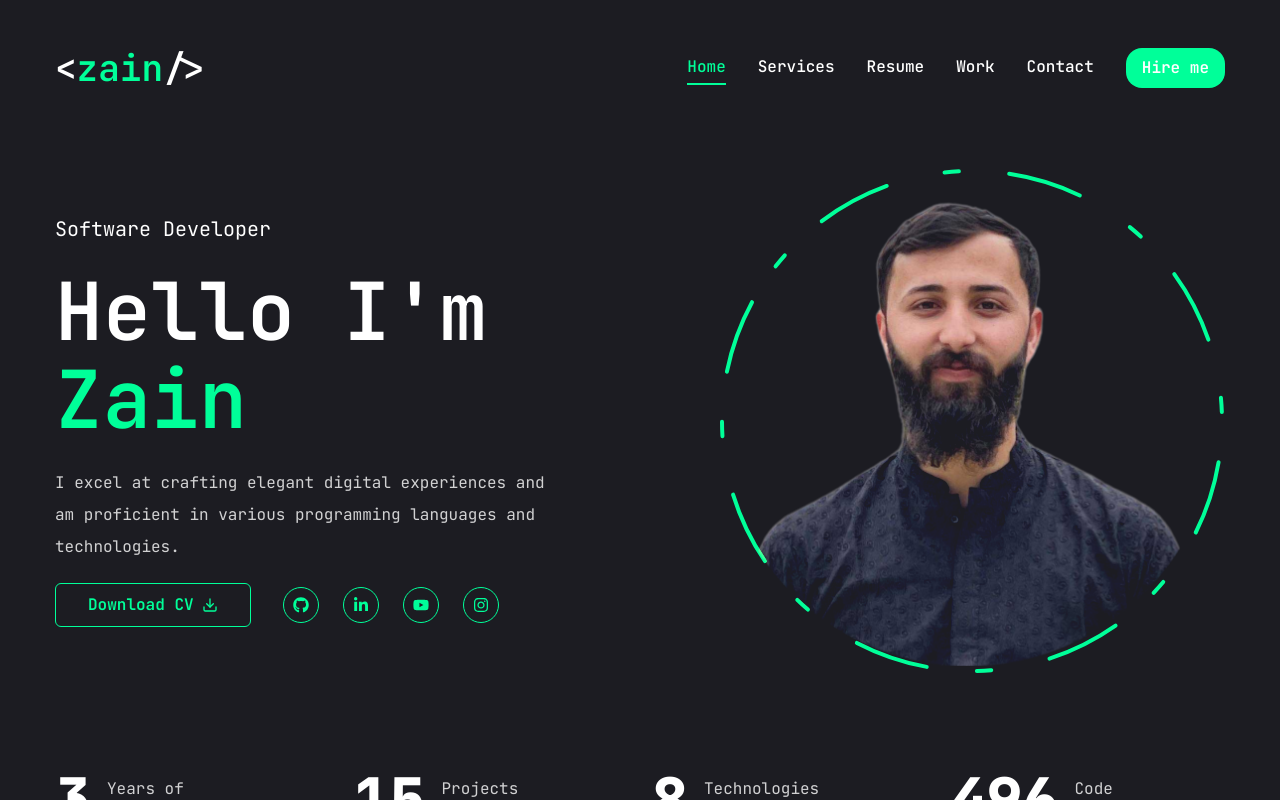
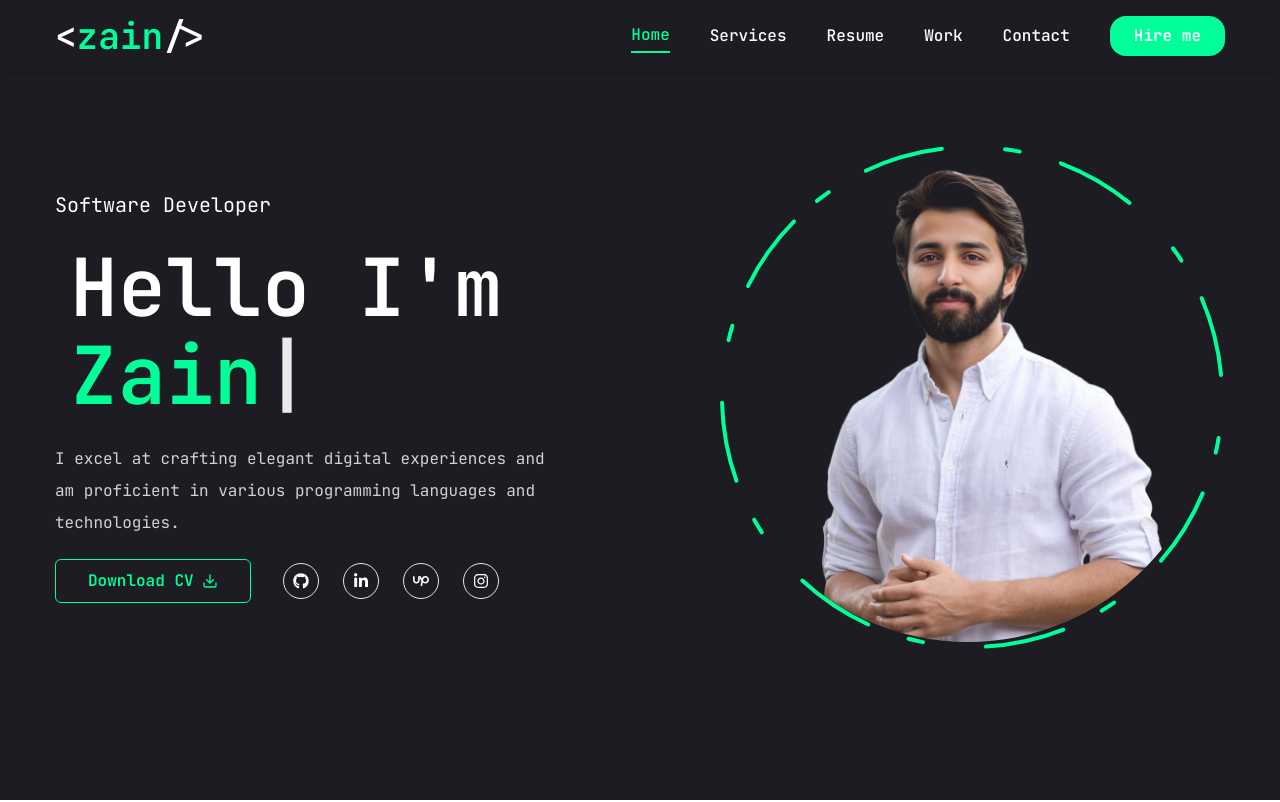
Before and after one commit to code-with-zain-hunzai/Portfolio-Next, a Next.js app: page / in a window 1280 px wide. Shown: the top 802 px of the page. Built offline with nearby package versions, Linux system fonts and the light colour scheme.

Commit message:
few changes in code

```diff
--- a/app/page.jsx
+++ b/app/page.jsx
@@ -1,50 +1,87 @@
-import Photo from '@/components/Photo';
-import Social from '@/components/Social';
-import Stats from '@/components/Stats';
-import { Button } from '@/components/ui/button';
-import React from 'react';
+import React from "react";
+import Photo from "@/components/Photo";
+import Social from "@/components/Social";
+import Stats from "@/components/Stats";
+import Services from "./components/services";
+import Resume from "./components/resume";
+import Work from "./components/work";
+import Contact from "./components/contact";
+import Typewriter from "@/components/ui/typewriter";
+import { Button } from "@/components/ui/button";
 import { FiDownload } from "react-icons/fi";
 
 const Home = () => {
   return (
-    <section className='w-full'>
+    <section className="w-full space-y-28 z-10 pt-28">
       <div className="container mx-auto h-full">
-        <div className="flex flex-col xl:flex-row items-center justify-center xl:pt-8 xl:pb-24">
-          {/* text */}
-          <div className='text-center xl:text-left order-2 xl:order-none'>
-            <span className='text-xl '>Software Developer</span>
-            <h1 className='h1 mb-6 mt-5'>Hello I'm <span className='text-accent-DEAFULT'>Zain</span>
-            </h1>
-            <p className='max-w-[500px] mx-auto xl:mx-0 text-white/80'>I excel at crafting elegant digital experiences and am proficient in various programming languages and technologies.</p>
-            <div className='flex flex-col xl:flex-row items-center gap-8'>
+        <HeaderSection />
+      </div>
+      <Stats />
+      <section id="services">
+        <Services />
+      </section>
+      <section id="resume">
+        <Resume />
+      </section>
+      <section id="work">
+        <Work />
+      </section>
+      <section id="contact">
+        <Contact />
+      </section>
+    </section>
+  );
+};
+
+const HeaderSection = () => (
+  <div className="flex flex-col xl:flex-row items-center justify-between xl:pt-8 xl:pb-10">
+    <TextSection />
+    <ImageSection />
+  </div>
+);
+
+const TextSection = () => (
+  <div className="text-center xl:text-left order-2 xl:order-none">
+    <span className="text-xl">Software Developer</span>
+    <Typewriter />
+    <p className="max-w-[500px] mx-auto xl:mx-0 text-white/80">
+      I excel at crafting elegant digital experiences and am proficient in
+      various programming languages and technologies.
+    </p>
+    <div className="flex flex-col xl:flex-row items-center gap-8">
+      <DownloadButton />
+      <SocialLinks />
+    </div>
+  </div>
+);
+
+const ImageSection = () => (
+  <div className="order-1 xl:order-none xl:mb-0">
+    <Photo />
+  </div>
+);
+
+const DownloadButton = () => (
   <a
     href="/assets/zain.pdf"
     download="Zain_Resume.pdf"
+    aria-label="Download my CV"
     className="uppercase items-center gap-2 mt-5"
   >
-                <Button
-                  variant="outline"
-                  size="lg"
-                  className="flex items-center gap-2"
-                >
+    <Button variant="outline" size="lg" className="flex items-center gap-2">
       <span>Download CV</span>
       <FiDownload />
     </Button>
   </a>
+);
 
+const SocialLinks = () => (
   <div className="mb-8 xl:mb-0">
-                <Social containerStyles="flex gap-6 mt-5" iconStyles="w-9 h-9 border border-accent-DEAFULT rounded-full flex justify-center items-center text-accent-DEAFULT text-base hover:bg-accent-DEAFULT hover:text-primary hover:transition-all duration-500" />
+    <Social
+      containerStyles="flex gap-6 mt-5"
+      iconStyles="w-9 h-9 border border-accent-DEFAULT rounded-full flex justify-center items-center text-accent-DEFAULT text-base hover:bg-accent-DEFAULT hover:text-[#00e187] hover:transition-all duration-500"
+    />
   </div>
-            </div>
-          </div>
-          {/* image */}
-          <div className="order-1 xl:order-none xl:mb-0">
-            <Photo />
-          </div>
-        </div>
-      </div>
-      <Stats />
-    </section>
 );
-};
+
 export default Home;
--- a/components/Header.jsx
+++ b/components/Header.jsx
@@ -1,34 +1,109 @@
-import Link from "next/link"
-import { Button } from "./ui/button"
-import Nav from "./Nav"
-import MobileNav from "./MobileNav"
+"use client";
+import { useEffect, useState } from "react";
+import { Button } from "./ui/button";
+import { FiMenu, FiX } from "react-icons/fi"; // Importing menu and close icons
 
 const Header = () => {
-    return (
-        <header className="py-8 xl:py-12 text-white">
-            <div className="container mx-auto flex justify-between items-center">
-                <Link href="/">
-                    <h1 className="text-4xl font-semibold">
-                        &lt;<span className="text-accent-DEAFULT">zain</span>/&gt;
-                    </h1>
-                </Link>
-                {/* desktop nav  & hire me button*/}
-                <div className="hidden xl:flex items-center gap-8">
-                    <Nav />
-                    <Link href="/contact">
-                        <Button >Hire me</Button>
-                    </Link>
-                </div>
+  const Links = [
+    { name: "home", path: "home" },
+    { name: "services", path: "services" },
+    { name: "resume", path: "resume" },
+    { name: "work", path: "work" },
+    { name: "contact", path: "contact" },
+  ];
 
-                {/* mobile nav */}
+  const [activeSection, setActiveSection] = useState("home");
+  const [menuOpen, setMenuOpen] = useState(false); // State to toggle menu visibility
 
-                <div className="xl:hidden">
-                    <MobileNav />
-                </div>
+  useEffect(() => {
+    const handleScroll = () => {
+      const scrollPosition = window.scrollY + 150;
+      let currentSection = "home";
 
-            </div>
-        </header>
-    )
-}
+      Links.forEach(({ path }) => {
+        const section = document.getElementById(path);
+        if (
+          section &&
+          section.offsetTop <= scrollPosition &&
+          section.offsetTop + section.offsetHeight > scrollPosition
+        ) {
+          currentSection = path;
+        }
+      });
 
-export default Header
+      setActiveSection(currentSection);
+    };
+
+    window.addEventListener("scroll", handleScroll);
+    return () => window.removeEventListener("scroll", handleScroll);
+  }, []);
+
+  return (
+    <nav className="fixed top-0 w-full bg-transparent backdrop-blur-md text-white py-4 shadow-md z-50">
+      <div className="container mx-auto flex justify-between items-center gap-8">
+        {/* Logo */}
+        <h1 className="text-2xl xl:text-4xl font-semibold">
+          &lt;
+          <span className="text-[#00ff99]">zain</span>
+          /&gt;
+        </h1>
+
+        {/* Desktop Navigation */}
+        <div className="hidden lg:flex items-center space-x-10">
+          {Links.map((link, index) => (
+            <a
+              key={index}
+              href={`#${link.path}`}
+              className={`capitalize font-medium transition-all duration-300 hover:text-[#00ff99] ${
+                activeSection === link.path
+                  ? "text-[#00ff99] border-b-2 border-[#00ff99]"
+                  : "text-white"
+              }`}
+            >
+              {link.name}
+            </a>
+          ))}
+
+          {/* Hire Me Button */}
+          <Button className="px-6 py-3 text-sm xl:text-base hidden lg:flex">
+            Hire me
+          </Button>
+        </div>
+
+        {/* Mobile Menu Toggle */}
+        <div className="lg:hidden">
+          <button
+            className="text-2xl focus:outline-none"
+            onClick={() => setMenuOpen((prev) => !prev)}
+          >
+            {menuOpen ? <FiX /> : <FiMenu />}
+          </button>
+        </div>
+      </div>
+
+      {/* Mobile Navigation */}
+      {menuOpen && (
+        <div className="fixed inset-0 bg-transparent backdrop-blur-md bg-opacity-90 flex flex-col items-center justify-center space-y-2 lg:hidden z-40 pt-48">
+          {Links.map((link, index) => (
+            <a
+              key={index}
+              href={`#${link.path}`}
+              className={`capitalize text-2xl font-medium transition-all duration-300 hover:text-[#00ff99] ${
+                activeSection === link.path
+                  ? "text-[#00ff99] border-b-2 border-[#00ff99]"
+                  : "text-white"
+              }`}
+              onClick={() => setMenuOpen(false)} // Close menu on link click
+            >
+              {link.name}
+            </a>
+          ))}
+
+          <Button className="px-6 py-3 text-lg">Hire me</Button>
+        </div>
+      )}
+    </nav>
+  );
+};
+
+export default Header;
--- a/components/MobileNav.jsx
+++ /dev/null
@@ -1,45 +0,0 @@
-"use client";
-
-import { Sheet, SheetContent, SheetTrigger } from "./ui/sheet";
-import { usePathname } from "next/navigation";
-import Link from "next/link";
-import { CiMenuFries } from "react-icons/ci";
-
-const links = [
-    { name: "home", path: "/" },
-    { name: "services", path: "/services" },
-    { name: "resume", path: "/resume" },
-    { name: "work", path: "/work" },
-    { name: "contact", path: "/contact" },
-];
-
-const MobileNav = () => {
-    const pathname = usePathname();
-    return (
-        <Sheet>
-            <SheetTrigger className="flex justify-center items-center">
-                <CiMenuFries className="text-[32px] text-accent-DEAULT" />
-            </SheetTrigger>
-            <SheetContent>
-                <div className="mt-32 mb-40 text-center text-2xl">
-                    <Link href="/">
-                        <h1>zain <span className="text-accent-DEAFULT">.</span></h1>
-                    </Link>
-                </div>
-                <nav className="flex flex-col justify-center text-center items-center gap-10">
-                    <ul className="space-y-5">
-                        {links.map((link, index) => (
-                            <li key={index}>
-                                <Link href={link.path} className={`text-2xl transition-all  capitalize  ${pathname === link.path ? 'border-b-2 border-b-accent-DEAULT text-accent-DEAFULT' : ''}`}>
-                                    {link.name}
-                                </Link>
-                            </li>
-                        ))}
-                    </ul>
-                </nav>
-            </SheetContent>
-        </Sheet>
-    );
-};
-
-export default MobileNav;
--- a/components/Nav.jsx
+++ b/components/Nav.jsx
@@ -1,32 +1,55 @@
-"use client";
-import Link from "next/link";
-import { usePathname } from "next/navigation";
+// "use client";
+// import { useEffect, useState } from "react";
 
-const Nav = () => {
-    const Links = [
-        { name: "home", path: "/" },
-        { name: "services", path: "/services" },
-        { name: "resume", path: "/resume" },
-        { name: "work", path: "/work" },
-        { name: "contact", path: "/contact" },
-    ];
-    const pathname = usePathname();
+// const Nav = () => {
+//   const Links = [
+//     { name: "home", path: "home" },
+//     { name: "services", path: "services" },
+//     { name: "resume", path: "resume" },
+//     { name: "work", path: "work" },
+//     { name: "contact", path: "contact" },
+//   ];
 
-    return (
-        <nav className="flex gap-8">
-            {Links.map((link, index) => (
-                <Link
-                    href={link.path}
-                    key={index}
-                    className={`capitalize font-medium transition-all hover:text-accent-DEAULT ${
-                        link.path === pathname ? "text-accent-DEAFULT border-b-2 border-b-accent-DEAFULT" : ""
-                    }`}
-                >
-                    {link.name}
-                </Link>
-            ))}
-        </nav>
-    );
-};
+//   const [activeSection, setActiveSection] = useState("");
 
-export default Nav;
+//   useEffect(() => {
+//     const handleScroll = () => {
+//       const scrollPosition = window.scrollY + 150;
+//       Links.forEach(({ path }) => {
+//         const section = document.getElementById(path);
+//         if (
+//           section &&
+//           section.offsetTop <= scrollPosition &&
+//           section.offsetTop + section.offsetHeight > scrollPosition
+//         ) {
+//           setActiveSection(path);
+//         }
+//       });
+//     };
+
+//     window.addEventListener("scroll", handleScroll);
+//     return () => window.removeEventListener("scroll", handleScroll);
+//   }, []);
+
+//   return (
+//     <nav className="fixed top-0 w-full bg-black/90 text-white py-4 shadow-md z-50">
+//       <div className="container mx-auto flex justify-center gap-8">
+//         {Links.map((link, index) => (
+//           <a
+//             key={index}
+//             href={`#${link.path}`}
+//             className={`capitalize font-medium transition-all hover:text-accent-DEFAULT ${
+//               activeSection === link.path
+//                 ? "text-accent-DEFAULT border-b-2 border-accent-DEFAULT"
+//                 : ""
+//             }`}
+//           >
+//             {link.name}
+//           </a>
+//         ))}
+//       </div>
+//     </nav>
+//   );
+// };
+
+// export default Nav;
--- a/components/Photo.jsx
+++ b/components/Photo.jsx
@@ -19,12 +19,12 @@ const Photo = () => {
                 >
                     <div className="w-[298px] h-[298px] xl:w-[498px] xl:h-[498px] mix-blend-lighten absolute">
                         <Image
-                            src="/assets/photo1.png"
+                            src="/assets/me.png"
                             priority
                             quality={100}
                             fill
                             alt=""
-                            className="object-contain"
+                            className="object-contain rounded-full"
                         />
                     </div>
                 </motion.div>
--- a/components/Social.jsx
+++ b/components/Social.jsx
@@ -1,11 +1,12 @@
 import Link from "next/link";
-import { FaGithub, FaLinkedinIn, FaYoutube, FaInstagram } from "react-icons/fa";
+import { FaGithub, FaLinkedinIn, FaInstagram } from "react-icons/fa";
+import { FaUpwork } from "react-icons/fa6";
 
 const Social = ({ containerStyles, iconStyles }) => {
   const socials = [
     { icon: <FaGithub />, path: "https://github.com/code-with-zain-hunzai" },
-    { icon: <FaLinkedinIn />, path: "https://linkedin.com" },
-    { icon: <FaYoutube />, path: "https://youtube.com" },
+    { icon: <FaLinkedinIn />, path: "https://www.linkedin.com/in/zain-ul-abbdin-979b2b286/" },
+    { icon: <FaUpwork />, path: "https://www.upwork.com/freelancers/~015ed0ad740eb17a30" },
     { icon: <FaInstagram />, path: "https://instagram.com" },
   ];
 
--- /dev/null
+++ b/components/ui/typewriter.jsx
@@ -0,0 +1,21 @@
+"use client";
+import TypewriterComponent from "typewriter-effect";
+
+const Typewriter = () => {
+    return (
+        <div className="container">
+            <h1 className="h1 mb-6 mt-5">
+                <TypewriterComponent
+                    options={{
+                        strings: ['Hello I\'m <span class="text-accent-DEAFULT">Zain</span>'],
+                        autoStart: true,
+                        loop: true,
+                        delay: 75,
+                    }}
+                />
+            </h1>
+        </div>
+    );
+};
+
+export default Typewriter;
--- a/package.json
+++ b/package.json
@@ -32,7 +32,8 @@
     "react-toastify": "^10.0.5",
     "swiper": "^11.1.9",
     "tailwind-merge": "^2.5.2",
-    "tailwindcss-animate": "^1.0.7"
+    "tailwindcss-animate": "^1.0.7",
+    "typewriter-effect": "^2.21.0"
   },
   "devDependencies": {
     "eslint": "^8.57.0",
```
Also changed, not shown: app/components/contact.jsx (renamed from app/contact/page.jsx), app/components/resume.jsx (renamed from app/resume/page.jsx), app/components/services.jsx (renamed from app/services/page.jsx), app/components/work.jsx (renamed from app/work/page.jsx), public/assets/me.png (added), 1 other file (tests, documents, lock files or other folders). Lines whose indentation alone changed are shown as unchanged.
